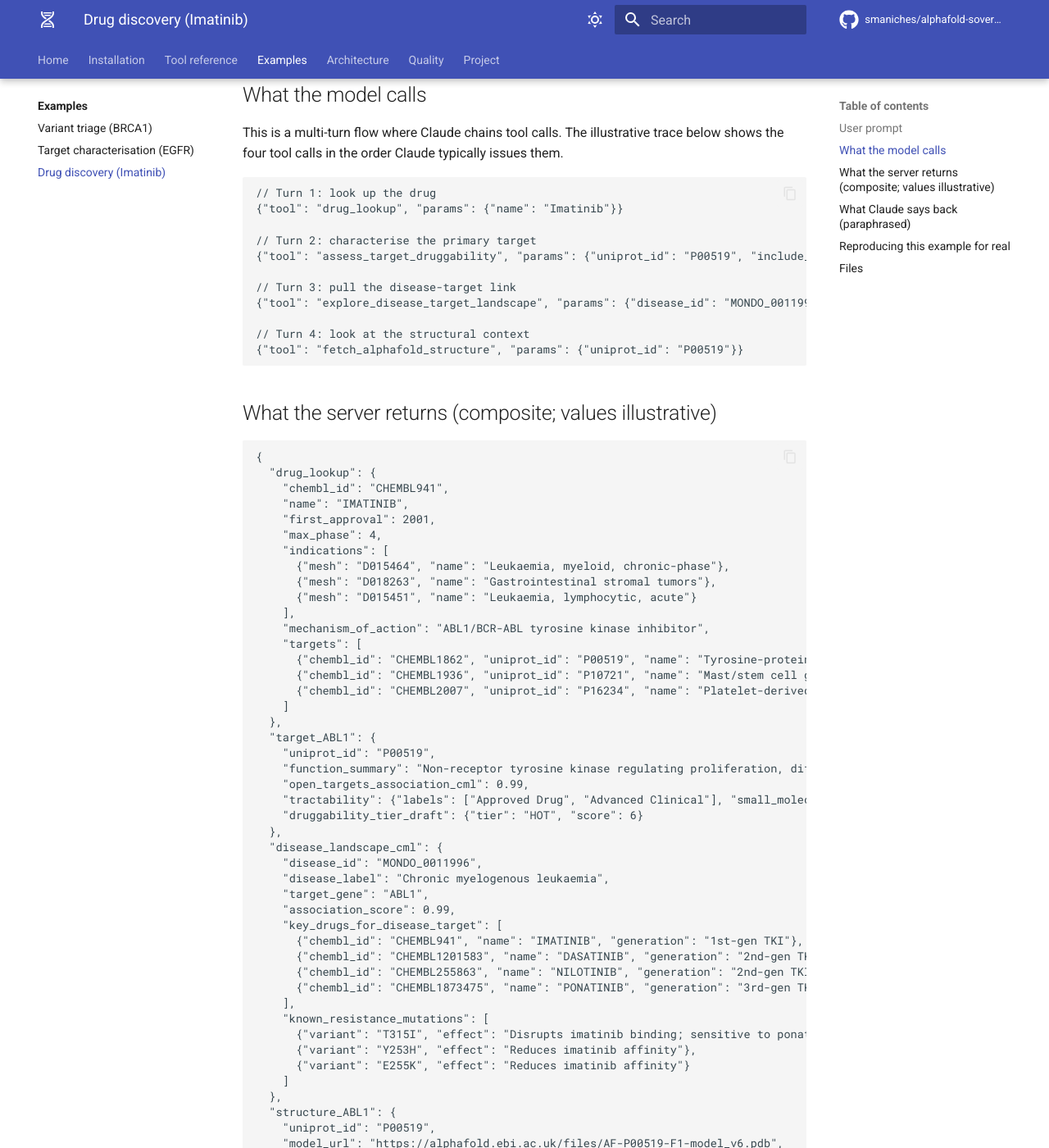
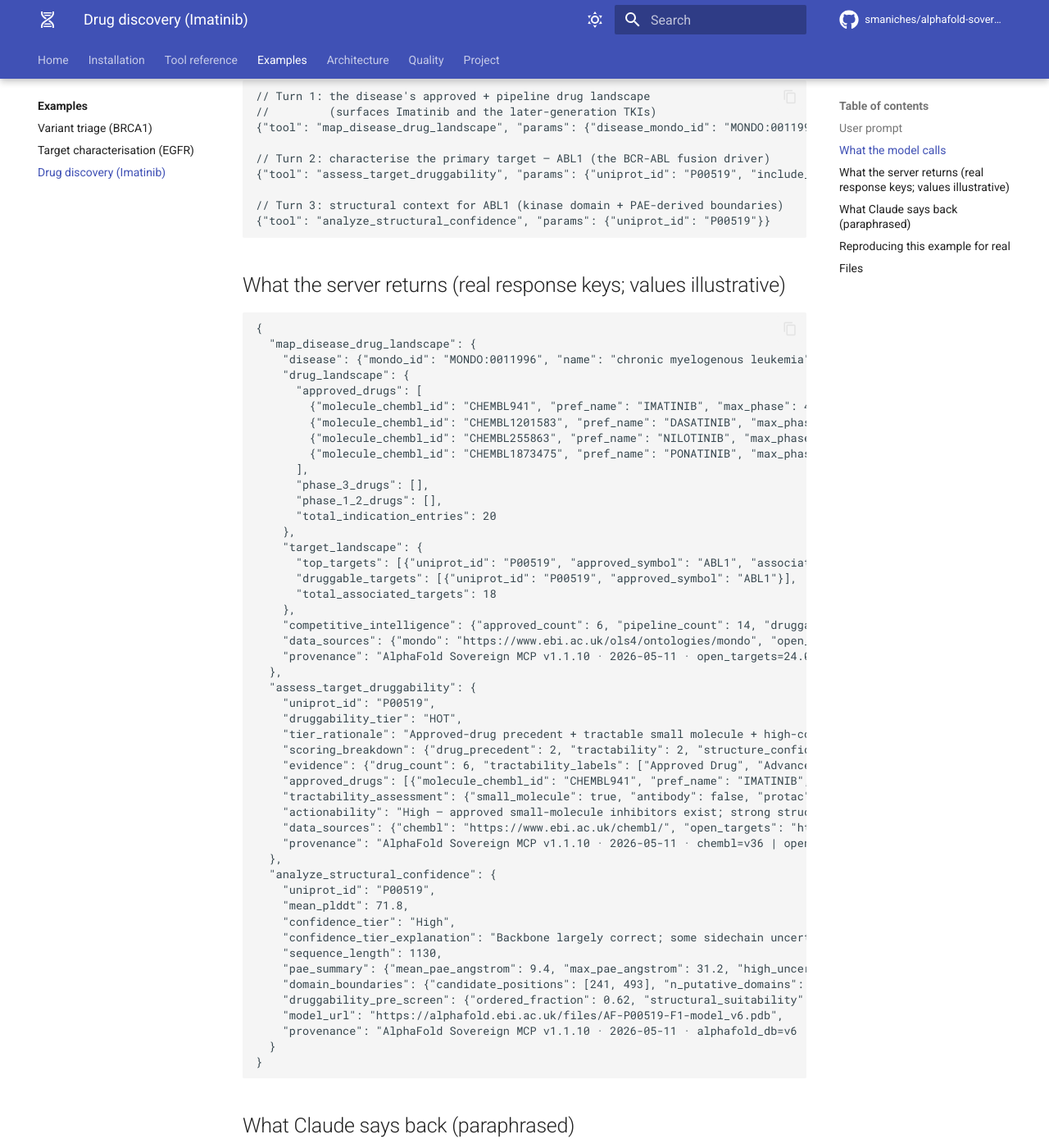
Before and after one commit to smaniches/alphafold-sovereign-mcp, an MkDocs documentation site: the page built from docs/examples/03-drug-discovery.md, in a window 1280 px wide and 1400 px high, scrolled down 600 px. Shown: the whole window at 82% size. Built offline with MkDocs 1.6.1 and Material for MkDocs 9.7.7, drawn with Linux system fonts in a browser that asks for light colours; comment, search, counter and statistics services are not loaded; some of the changed text lies outside the part shown.

Commit message:
docs(examples): re-author example 03 with real tools (#87)
* docs(examples): re-author example 03 with real tools

Example 03 (drug-discovery) previously referenced three tools that do
not exist in the current surface (drug_lookup,
explore_disease_target_landscape, fetch_alphafold_structure) and carried
an 'outdated tool names / not runnable' disclaimer.

Rewrite the walk-through as a disease-keyed flow using real tools:
  1. map_disease_drug_landscape(disease_mondo_id='MONDO:0011996')  (CML)
  2. assess_target_druggability(uniprot_id='P00519', ...)          (ABL1)
  3. analyze_structural_confidence(uniprot_id='P00519')

Drop the outdated-tool-names disclaimer (no longer applies), label the
output JSON as illustrative/abridged, and note the off-target c-KIT /
PDGFRA pharmacology is background rather than tool output. Applied to
both docs/examples/ and examples/ copies plus the transcript.jsonl
recording (regenerated, valid JSON). All three worked examples now use
real, schema-correct tool calls. Docs-only; 697 passing at 100% coverage.

Signed-off-by: Claude <noreply@anthropic.com>

* docs(examples): make example 03 outputs match real tool schemas

Address review: the transcript (a literal MCP protocol trace) and the
doc output blocks used invented keys (well_resolved_segments,
gatekeeper_residue) and abridged shapes that do not match the tools'
actual returns. Rebuild the response payloads with the real top-level
keys verified from the code:

- map_disease_drug_landscape -> disease / drug_landscape /
  target_landscape / competitive_intelligence / data_sources / provenance
- assess_target_druggability -> uniprot_id / druggability_tier /
  tier_rationale / scoring_breakdown / evidence / approved_drugs /
  tractability_assessment / actionability / data_sources / provenance
- analyze_structural_confidence -> uniprot_id / mean_plddt /
  confidence_tier / confidence_tier_explanation / sequence_length /
  pae_summary / domain_boundaries / druggability_pre_screen / model_url /
  provenance

Values remain illustrative (labelled as such); the per-residue T315
gatekeeper detail is moved to 'background' since the structure tool
returns domain-level boundaries, not per-residue annotations. Both doc
copies and the transcript.jsonl updated. Docs-only; 697 passing at 100%.

Signed-off-by: Claude <noreply@anthropic.com>

---------

Signed-off-by: Claude <noreply@anthropic.com>
Co-authored-by: Claude <noreply@anthropic.com>

````diff
--- a/docs/examples/03-drug-discovery.md
+++ b/docs/examples/03-drug-discovery.md
@@ -4,17 +4,8 @@
 > server returns this shape consistent with its unit-tested
 > orchestration over Open Targets, ChEMBL, UniProt, ClinVar, and
 > AlphaFold DB. Live-API validation is on the v1.2.0 roadmap; see
-> [`STATUS.md`](../status.md).
-
-> **Outdated tool names.** This walk-through was authored against the
-> `v1.1.0-rc1` tool surface and references tools — `drug_lookup`,
-> `explore_disease_target_landscape`, `fetch_alphafold_structure` —
-> that are **not present in the current release**. The drug-name entry
-> point in particular has no equivalent in the current 29-tool surface
-> (all drug paths are disease-keyed). The trace below is therefore not
-> runnable as written against this release and has not yet been
-> re-authored. For the current tool inventory see the
-> [tool reference](../tools/index.md).
+> [`STATUS.md`](../status.md). The responses below use the tools' real
+> top-level response keys; the **values** are illustrative.
 
 ## User prompt
 
@@ -24,81 +15,72 @@
 
 ## What the model calls
 
-This is a multi-turn flow where Claude chains tool calls. The
-illustrative trace below shows the four tool calls in the order Claude
-typically issues them.
+A multi-turn flow where Claude chains three tool calls. The server's
+drug paths are disease-keyed (there is no drug-name entry point), so the
+walk-through starts from the disease and pivots to the target and its
+structure.
 
 ```jsonc
-// Turn 1: look up the drug
-{"tool": "drug_lookup", "params": {"name": "Imatinib"}}
+// Turn 1: the disease's approved + pipeline drug landscape
+//         (surfaces Imatinib and the later-generation TKIs)
+{"tool": "map_disease_drug_landscape", "params": {"disease_mondo_id": "MONDO:0011996"}}
 
-// Turn 2: characterise the primary target
+// Turn 2: characterise the primary target — ABL1 (the BCR-ABL fusion driver)
 {"tool": "assess_target_druggability", "params": {"uniprot_id": "P00519", "include_clinical_stage": true}}
 
-// Turn 3: pull the disease-target link
-{"tool": "explore_disease_target_landscape", "params": {"disease_id": "MONDO_0011996", "target_gene": "ABL1"}}
-
-// Turn 4: look at the structural context
-{"tool": "fetch_alphafold_structure", "params": {"uniprot_id": "P00519"}}
+// Turn 3: structural context for ABL1 (kinase domain + PAE-derived boundaries)
+{"tool": "analyze_structural_confidence", "params": {"uniprot_id": "P00519"}}
 ```
 
-## What the server returns (composite; values illustrative)
+## What the server returns (real response keys; values illustrative)
 
 ```jsonc
 {
-  "drug_lookup": {
-    "chembl_id": "CHEMBL941",
-    "name": "IMATINIB",
-    "first_approval": 2001,
-    "max_phase": 4,
-    "indications": [
-      {"mesh": "D015464", "name": "Leukaemia, myeloid, chronic-phase"},
-      {"mesh": "D018263", "name": "Gastrointestinal stromal tumors"},
-      {"mesh": "D015451", "name": "Leukaemia, lymphocytic, acute"}
-    ],
-    "mechanism_of_action": "ABL1/BCR-ABL tyrosine kinase inhibitor",
-    "targets": [
-      {"chembl_id": "CHEMBL1862", "uniprot_id": "P00519", "name": "Tyrosine-protein kinase ABL1", "primary": true},
-      {"chembl_id": "CHEMBL1936", "uniprot_id": "P10721", "name": "Mast/stem cell growth factor receptor Kit"},
-      {"chembl_id": "CHEMBL2007", "uniprot_id": "P16234", "name": "Platelet-derived growth factor receptor alpha"}
-    ]
+  "map_disease_drug_landscape": {
+    "disease": {"mondo_id": "MONDO:0011996", "name": "chronic myelogenous leukemia"},
+    "drug_landscape": {
+      "approved_drugs": [
+        {"molecule_chembl_id": "CHEMBL941", "pref_name": "IMATINIB", "max_phase": 4},
+        {"molecule_chembl_id": "CHEMBL1201583", "pref_name": "DASATINIB", "max_phase": 4},
+        {"molecule_chembl_id": "CHEMBL255863", "pref_name": "NILOTINIB", "max_phase": 4},
+        {"molecule_chembl_id": "CHEMBL1873475", "pref_name": "PONATINIB", "max_phase": 4}
+      ],
+      "phase_3_drugs": [],
+      "phase_1_2_drugs": [],
+      "total_indication_entries": 20
+    },
+    "target_landscape": {
+      "top_targets": [{"uniprot_id": "P00519", "approved_symbol": "ABL1", "association_score": 0.99, "tractable": true}],
+      "druggable_targets": [{"uniprot_id": "P00519", "approved_symbol": "ABL1"}],
+      "total_associated_targets": 18
+    },
+    "competitive_intelligence": {"approved_count": 6, "pipeline_count": 14, "druggable_target_count": 5, "investability": "Crowded — multiple approved therapies"},
+    "data_sources": {"mondo": "https://www.ebi.ac.uk/ols4/ontologies/mondo", "open_targets": "https://platform.opentargets.org", "chembl": "https://www.ebi.ac.uk/chembl/"},
+    "provenance": "AlphaFold Sovereign MCP v1.1.10 · 2026-05-11 · open_targets=24.06 | chembl=v36"
   },
-  "target_ABL1": {
+  "assess_target_druggability": {
     "uniprot_id": "P00519",
-    "function_summary": "Non-receptor tyrosine kinase regulating proliferation, differentiation, adhesion, stress response. The BCR-ABL fusion is the oncogenic driver of CML.",
-    "open_targets_association_cml": 0.99,
-    "tractability": {"labels": ["Approved Drug", "Advanced Clinical"], "small_molecule": true},
-    "druggability_tier_draft": {"tier": "HOT", "score": 6}
+    "druggability_tier": "HOT",
+    "tier_rationale": "Approved-drug precedent + tractable small molecule + high-confidence kinase domain. HEURISTIC — see LIMITATIONS.md L2.",
+    "scoring_breakdown": {"drug_precedent": 2, "tractability": 2, "structure_confidence": 1, "constraint": 1, "total": 6},
+    "evidence": {"drug_count": 6, "tractability_labels": ["Approved Drug", "Advanced Clinical"], "plddt_mean": 71.8, "gene_constraint": {"loeuf": 0.41, "pLI": 0.86, "interpretation": "moderately constrained"}},
+    "approved_drugs": [{"molecule_chembl_id": "CHEMBL941", "pref_name": "IMATINIB", "max_phase": 4, "max_phase_label": "Approved", "mechanism": "BCR-ABL tyrosine kinase inhibitor", "oral": true, "first_approval": 2001}],
+    "tractability_assessment": {"small_molecule": true, "antibody": false, "protac": false, "labels_raw": ["Approved Drug", "Advanced Clinical"]},
+    "actionability": "High — approved small-molecule inhibitors exist; strong structure-based design support.",
+    "data_sources": {"chembl": "https://www.ebi.ac.uk/chembl/", "open_targets": "https://platform.opentargets.org", "gnomad": "https://gnomad.broadinstitute.org", "alphafold_db": "https://alphafold.ebi.ac.uk"},
+    "provenance": "AlphaFold Sovereign MCP v1.1.10 · 2026-05-11 · chembl=v36 | open_targets=24.06 | gnomad=v4 | alphafold_db=v6"
   },
-  "disease_landscape_cml": {
-    "disease_id": "MONDO_0011996",
-    "disease_label": "Chronic myelogenous leukaemia",
-    "target_gene": "ABL1",
-    "association_score": 0.99,
-    "key_drugs_for_disease_target": [
-      {"chembl_id": "CHEMBL941", "name": "IMATINIB", "generation": "1st-gen TKI"},
-      {"chembl_id": "CHEMBL1201583", "name": "DASATINIB", "generation": "2nd-gen TKI"},
-      {"chembl_id": "CHEMBL255863", "name": "NILOTINIB", "generation": "2nd-gen TKI"},
-      {"chembl_id": "CHEMBL1873475", "name": "PONATINIB", "generation": "3rd-gen TKI"}
-    ],
-    "known_resistance_mutations": [
-      {"variant": "T315I", "effect": "Disrupts imatinib binding; sensitive to ponatinib"},
-      {"variant": "Y253H", "effect": "Reduces imatinib affinity"},
-      {"variant": "E255K", "effect": "Reduces imatinib affinity"}
-    ]
-  },
-  "structure_ABL1": {
+  "analyze_structural_confidence": {
     "uniprot_id": "P00519",
+    "mean_plddt": 71.8,
+    "confidence_tier": "High",
+    "confidence_tier_explanation": "Backbone largely correct; some sidechain uncertainty.",
+    "sequence_length": 1130,
+    "pae_summary": {"mean_pae_angstrom": 9.4, "max_pae_angstrom": 31.2, "high_uncertainty_pairs": []},
+    "domain_boundaries": {"candidate_positions": [241, 493], "n_putative_domains": 2, "note": "Boundary positions are zero-indexed residue numbers where PAE rises sharply. Validate with InterPro or UniProt feature annotations."},
+    "druggability_pre_screen": {"ordered_fraction": 0.62, "structural_suitability": "SUITABLE for structure-based drug design"},
     "model_url": "https://alphafold.ebi.ac.uk/files/AF-P00519-F1-model_v6.pdb",
-    "n_residues": 1130,
-    "plddt_mean": 71.8,
-    "kinase_domain_residues": [242, 493],
-    "kinase_domain_plddt_mean": 92.4,
-    "key_residue_t315": {
-      "position": 315,
-      "plddt": 95.1,
-      "note": "T315 is the gatekeeper residue. Mutation to isoleucine (T315I) sterically clashes with imatinib and is the canonical clinical resistance variant."
-    }
+    "provenance": "AlphaFold Sovereign MCP v1.1.10 · 2026-05-11 · alphafold_db=v6 | plddt_version=v6"
   }
 }
 ```
@@ -114,27 +96,34 @@ typically issues them.
 >   a `BCR-ABL` fusion — a constitutively active version of the
 >   `ABL1` tyrosine kinase. Imatinib binds the ATP-binding pocket of
 >   ABL1 in its inactive conformation and locks the kinase shut.
-> - Open Targets scores `ABL1` ↔ CML at 0.99 (essentially axiomatic),
->   and the druggability heuristic classifies ABL1 as HOT
->   (kinase, approved drugs, high-confidence structure).
+> - The disease→drug landscape surfaces `ABL1` as the top CML target
+>   (Open Targets association 0.99), and the druggability heuristic
+>   classifies ABL1 as HOT (score 6: approved drugs, tractable small
+>   molecule, high-confidence structure).
 >
 > **Why it works for CML specifically:** CML is one of the few cancers
 > driven by a single, defined molecular lesion. Inhibiting BCR-ABL
-> reverses the proliferative phenotype directly.
+> reverses the proliferative phenotype directly. The landscape also
+> shows the later-generation TKIs (dasatinib, nilotinib, ponatinib)
+> developed to handle resistance.
 >
 > **Structural context (AlphaFold P00519):**
-> - The kinase domain (residues 242–493) is well-resolved (pLDDT 92.4).
-> - Residue **T315 is the gatekeeper** — pLDDT 95.1. Mutating it to
->   isoleucine (`T315I`) sterically clashes with imatinib and is the
->   canonical clinical resistance variant. Ponatinib was designed to
->   accommodate T315I.
+> - Mean pLDDT 71.8 places the model in the "High" confidence tier, the
+>   PAE-derived domain boundary (~residues 241–493) brackets the kinase
+>   domain, and the structural pre-screen returns SUITABLE for
+>   structure-based drug design.
+> - **Background (not a per-residue field this tool returns):** the
+>   gatekeeper residue **T315** — its `T315I` mutation sterically clashes
+>   with imatinib and is the canonical clinical resistance variant;
+>   ponatinib was designed to accommodate it.
 >
-> **Off-targets:** imatinib also inhibits c-KIT (P10721) and PDGFRα
-> (P16234), which is why it works in GIST tumours (KIT-driven) as well.
+> **Off-targets (background, not from these calls):** imatinib also
+> inhibits c-KIT and PDGFRα, which is why it also treats GIST tumours —
+> established pharmacology rather than output of the three tools above.
 >
-> **Disclaimers**: druggability tier is a heuristic; the resistance-
-> mutation list comes from ChEMBL and the literature but is not
-> exhaustive.
+> **Disclaimers:** the druggability tier is a heuristic; clinical-phase
+> and approval data come from ChEMBL / Open Targets and are not a
+> substitute for a regulatory label.
 
 ## Reproducing this example for real
 
@@ -142,4 +131,4 @@ Same setup as Example 01.
 
 ## Files
 
-- `transcript.jsonl` — full MCP exchange across the four tool calls.
+- `transcript.jsonl` — full MCP exchange across the three tool calls.
````
Also changed, not shown: examples/03-drug-discovery/README.md (+75 -86 lines), 1 other file.
